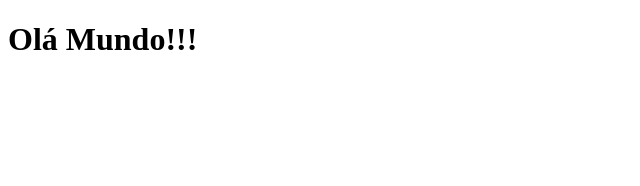
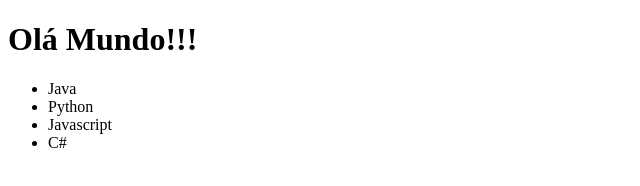
Before and after one commit to guinaoki/exercicio1-r, a plain HTML site: page index.html in a window 1280 px wide. Shown: the whole page, without its empty margins (0-640 px from the left). Drawn offline with Linux system fonts and the light colour scheme.

Commit message:
Cabeçalho básico criado.

```diff
--- a/index.html
+++ b/index.html
@@ -15,7 +15,33 @@
 	</head>
 
 	<!-- A tag <body> é onde todo o conteúdo será criado -->
+
 	<body>
-		<h1>Olá Mundo!!!</h1>
+
+		<!-- A tag div é como se fosse um container.
+			Ela pode conter ou comportar todas as outras tags.
+		<div>...</div>
+	 -->
+
+	 <div>
+		<header>
+			<h1>Olá Mundo!!!</h1>
+			<nav>
+				<!-- A tag ul quer dizer Unordered list ou lista sem ordenação.
+					Ela deve conter as tags li que quer dizer list item ou item da lista
+					e so podem ser criados dentro das listas ou ul
+				-->
+				<ul>
+					<li>Java</li>
+					<li>Python</li>
+					<li>Javascript</li>
+					<li>C#</li>
+				</ul>
+			</nav>
+
+		</header>
+	 </div>
+
 	</body>
+
 </html>
```
